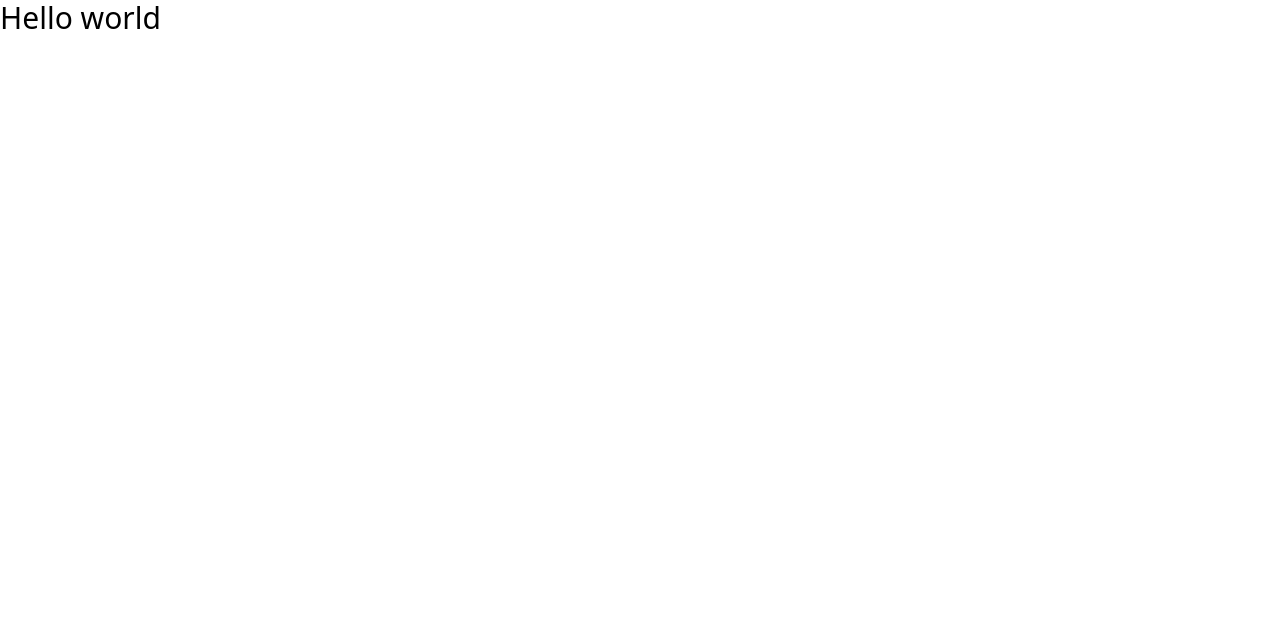
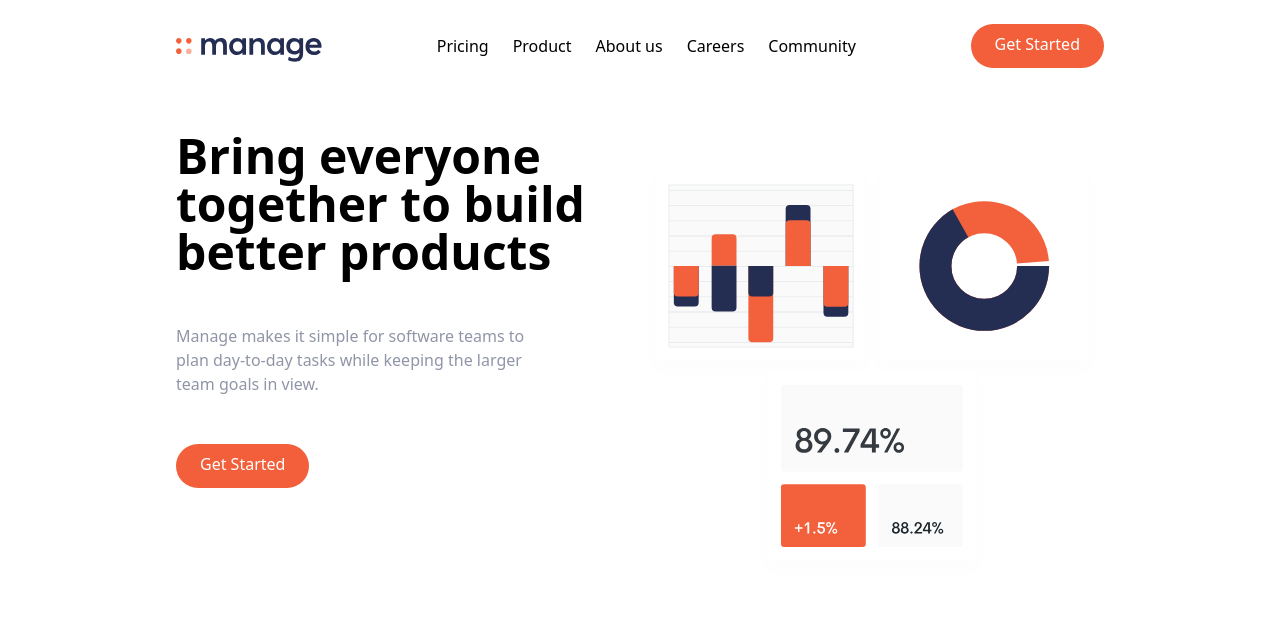
Before and after one commit to drepnikov/manage-landing-page, a website: page index.html in a window 1280 px wide. Drawn offline with Linux system fonts and the light colour scheme.

Commit message:
Далее

```diff
--- a/index.html
+++ b/index.html
@@ -9,6 +9,41 @@
     <title>Managing landing page</title>
 </head>
 <body>
-  <h1 class="text-3xl">Hello world</h1>
+    <nav class="relative container mx-auto p-6">
+        <div class="flex items-center justify-between">
+            <div class="pt-2">
+                <img src="images/logo.svg" />
+            </div>
+
+            <div class="hidden space-x-6 md:flex">
+                <a class="hover:text-darkGrayishBlue" href="#">Pricing</a>
+                <a class="hover:text-darkGrayishBlue" href="#">Product</a>
+                <a class="hover:text-darkGrayishBlue" href="#">About us</a>
+                <a class="hover:text-darkGrayishBlue" href="#">Careers</a>
+                <a class="hover:text-darkGrayishBlue" href="#">Community</a>
+            </div>
+
+            <a href="#" class="hidden p-3 px-6 pt-2 text-white bg-brightRed rounded-full baseline hover:bg-brightRedLight md:block">Get Started</a>
+        </div>
+    </nav>
+
+    <section id="hero">
+        <div class="container flex flex-col-reverse  items-center px-6 mx-auto mt-10 space-y-0 md:flex-row md:space-y-0">
+            <div class="flex flex-col mb-32 space-y-12 md:w-1/2">
+                <h1 class="max-w-md text-4xl font-bold text-center md:text-5xl md:text-left">
+                    Bring everyone together to build better products
+                </h1>
+                <p class="max-w-sm text-center text-darkGrayishBlue md:text-left">Manage makes it simple for software teams to plan day-to-day tasks
+                    while keeping the larger team goals in view.</p>
+                <div class="flex hustify-center-md:justify-start">
+                    <a href="#" class="p-3 px-6 pt-2 text-white bg-brightRed rounded-full baseline hover:bg-brightRedLight">Get Started</a>
+                </div>
+            </div>
+
+            <div class="md:w-1/2">
+                <img src="images/illustration-intro.svg" />
+            </div>
+        </div>
+    </section>
 </body>
 </html>
```
Also changed, not shown: css/main.css, readme.md (added).
